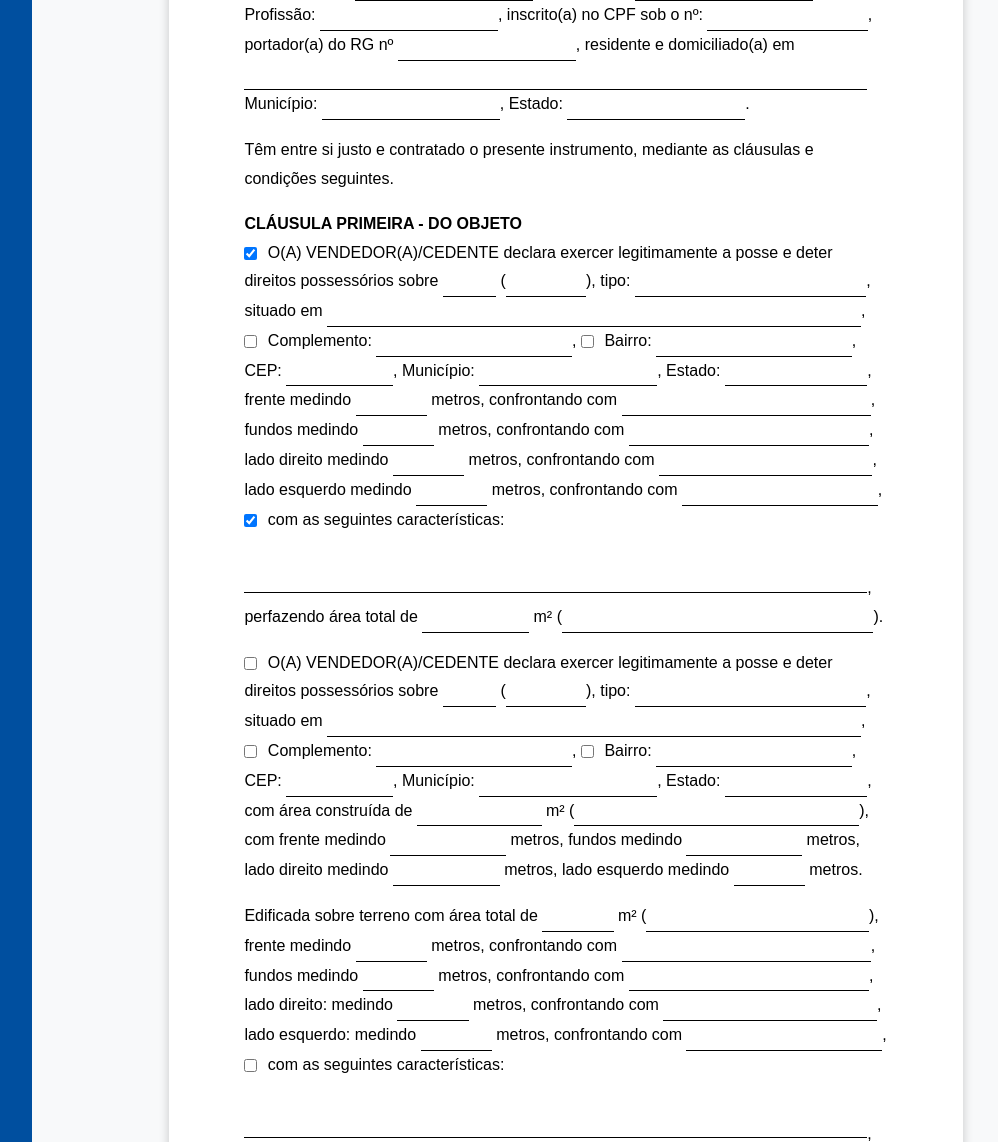
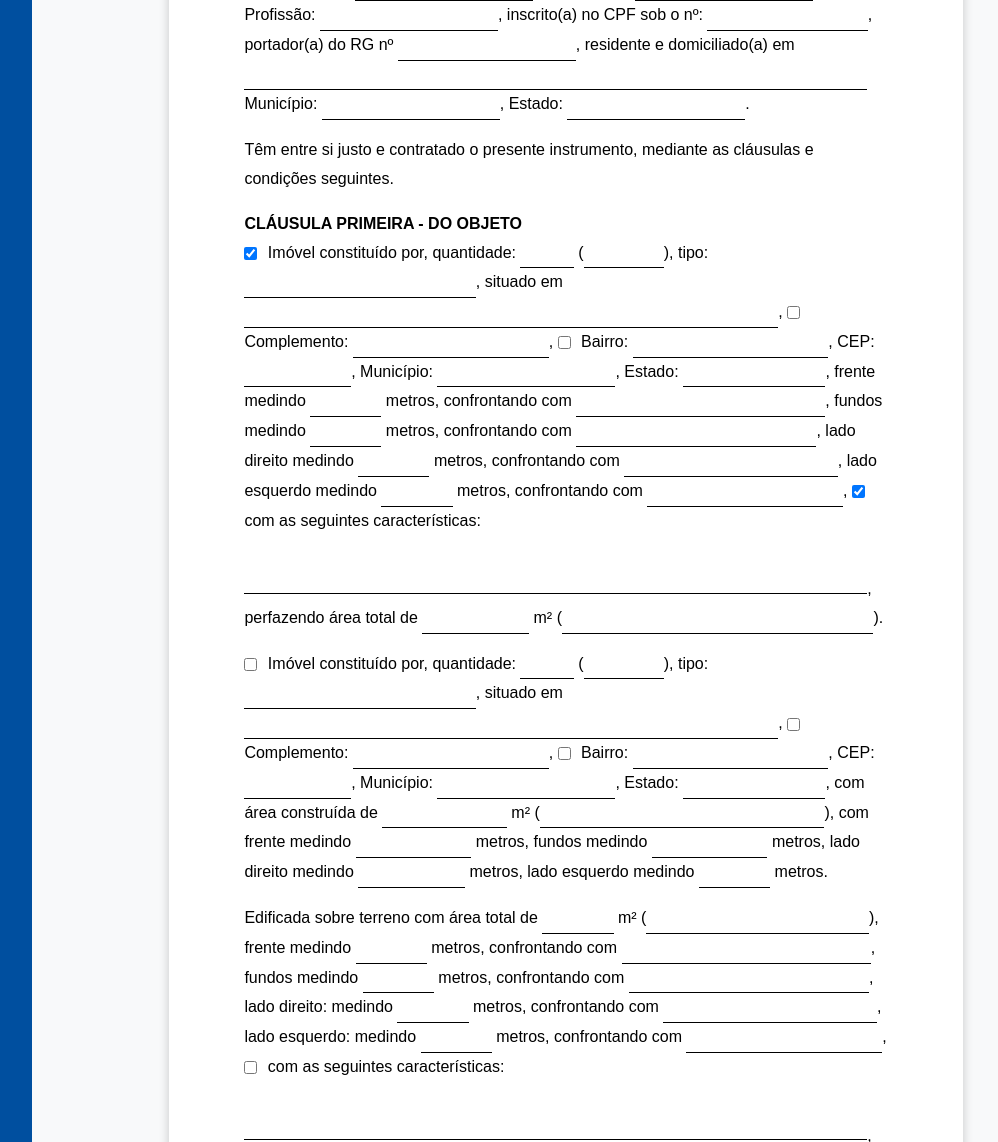
Before and after one commit to Antonio-Neves/document-automation, a Django app: page /contract-sale-property/ in a window 1280 px wide. Shown: the part 493-1635 px from the top of the page, without its empty margins (181-1179 px from the left). Run offline with Django 5.2, Linux system fonts and the light colour scheme; some libraries are stand-ins or nearby versions.

Commit message:
Changed text first clause

```diff
--- a/dashboard/templates/dashboard/contract_sale_property.html
+++ b/dashboard/templates/dashboard/contract_sale_property.html
@@ -35,7 +35,7 @@
         <h2 class="clause-title">CLÁUSULA PRIMEIRA - DO OBJETO</h2>
         <p>
             <input type="checkbox" name="include_clause_1_land" value="1" class="clause-check" checked>
-            O(A) VENDEDOR(A)/CEDENTE declara exercer legitimamente a posse e deter direitos possessórios sobre
+            Imóvel constituído por, quantidade:
             <input type="text" name="property_land_quantity" style="width: 6ch"> (<input type="text" name="property_land_quantity_in_words" style="width: 9ch">),
             tipo: <input type="text" name="property_land_type" style="width: 26ch">,
             situado em <input type="text" name="property_land_address" style="width: 60ch">,
@@ -58,7 +58,7 @@
         </p>
         <p>
             <input type="checkbox" name="include_clause_1_built" value="1" class="clause-check">
-            O(A) VENDEDOR(A)/CEDENTE declara exercer legitimamente a posse e deter direitos possessórios sobre
+            Imóvel constituído por, quantidade:
             <input type="text" name="property_built_quantity" style="width: 6ch"> (<input type="text" name="property_built_quantity_in_words" style="width: 9ch">),
             tipo: <input type="text" name="property_built_type" style="width: 26ch">,
             situado em <input type="text" name="property_built_address" style="width: 60ch">,
--- a/dashboard/templates/dashboard/contract_sale_property_pdf.html
+++ b/dashboard/templates/dashboard/contract_sale_property_pdf.html
@@ -45,7 +45,7 @@
         <h2 class="clause-title">CLÁUSULA PRIMEIRA - DO OBJETO</h2>
         {% if fields.include_clause_1_land %}
         <p>
-            O(A) VENDEDOR(A)/CEDENTE declara exercer legitimamente a posse e deter direitos possessórios sobre
+            Imóvel constituído por, quantidade:
             {{ fields.property_land_quantity|fill:6 }} ({{ fields.property_land_quantity_in_words|fill:9 }}) {{ fields.property_land_type|fill:30 }},
             situado em {{ fields.property_land_address|fill:70 }}, {% if fields.include_clause_1_land_complement %}Complemento: {{ fields.property_land_complement|fill:24 }}, {% endif %}{% if fields.include_clause_1_land_neighborhood %}Bairro: {{ fields.property_land_neighborhood|fill:19 }}, {% endif %}CEP: {{ fields.property_land_zip_code|fill:12 }}, Município: {{ fields.property_land_city|fill:20 }}, Estado: {{ fields.property_land_state|fill:20 }},
             frente medindo {{ fields.property_land_front_measure|fill:8 }} metros, confrontando com {{ fields.property_land_front_boundary|fill:36 }},
@@ -58,7 +58,7 @@
         {% endif %}
         {% if fields.include_clause_1_built %}
         <p>
-            O(A) VENDEDOR(A)/CEDENTE declara exercer legitimamente a posse e deter direitos possessórios sobre
+            Imóvel constituído por
             {{ fields.property_built_quantity|fill:6 }} ({{ fields.property_built_quantity_in_words|fill:9 }}) {{ fields.property_built_type|fill:30 }},
             situado em {{ fields.property_built_address|fill:70 }}, {% if fields.include_clause_1_built_complement %}Complemento: {{ fields.property_built_complement|fill:24 }}, {% endif %}{% if fields.include_clause_1_built_neighborhood %}Bairro: {{ fields.property_built_neighborhood|fill:19 }}, {% endif %}CEP: {{ fields.property_built_zip_code|fill:12 }}, Município: {{ fields.property_built_city|fill:20 }}, Estado: {{ fields.property_built_state|fill:20 }},
             com área construída de {{ fields.property_built_area|fill:14 }} m² ({{ fields.property_built_area_in_words|fill:35 }}), com frente medindo {{ fields.property_built_front_measure|fill:8 }} metros, fundos medindo {{ fields.property_built_back_measure|fill:8 }} metros, lado direito medindo {{ fields.property_built_right_measure|fill:8 }} metros, lado esquerdo medindo {{ fields.property_built_left_measure|fill:8 }} metros.
```
